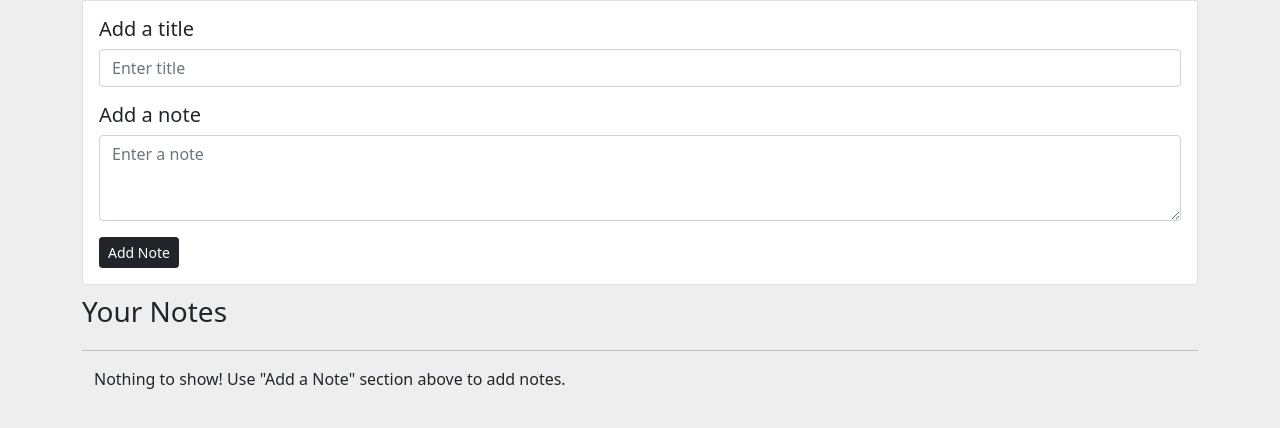
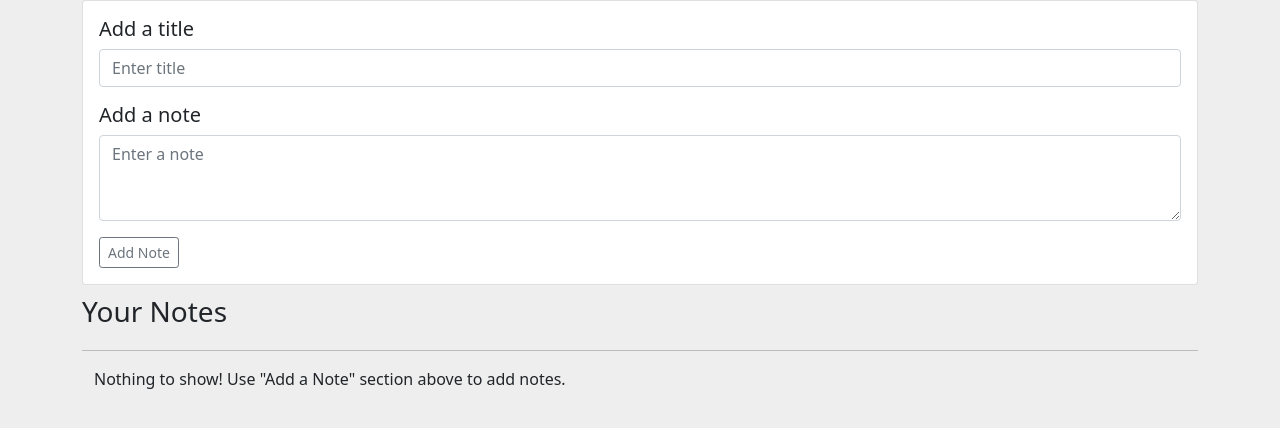
Before and after one commit to Vish-07/NoteApp, a plain HTML site: page index.html in a window 1280 px wide. Shown: the part 132-560 px from the top of the page. Drawn offline with nearby package versions, Linux system fonts and the light colour scheme.

Commit message:
Update index.html

```diff
--- a/index.html
+++ b/index.html
@@ -47,7 +47,7 @@
                     <h5 class="card-title" >Add a note</h5>
                     <textarea class="form-control" id="addTxt" rows="3" placeholder="Enter a note"></textarea>
                 </div>
-                <button class="btn btn-dark btn-sm" id="addbtn">Add Note</button>
+                <button class="btn btn-outline-secondary btn-sm" id="addbtn">Add Note</button>
             </div>
         </div>
 
```
